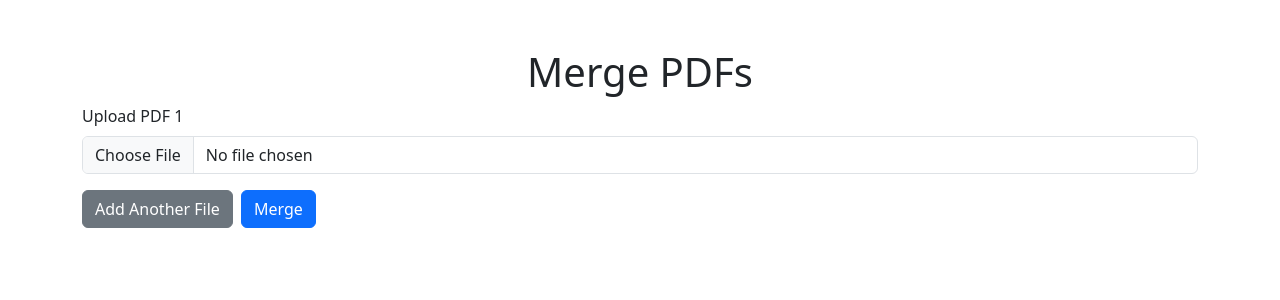
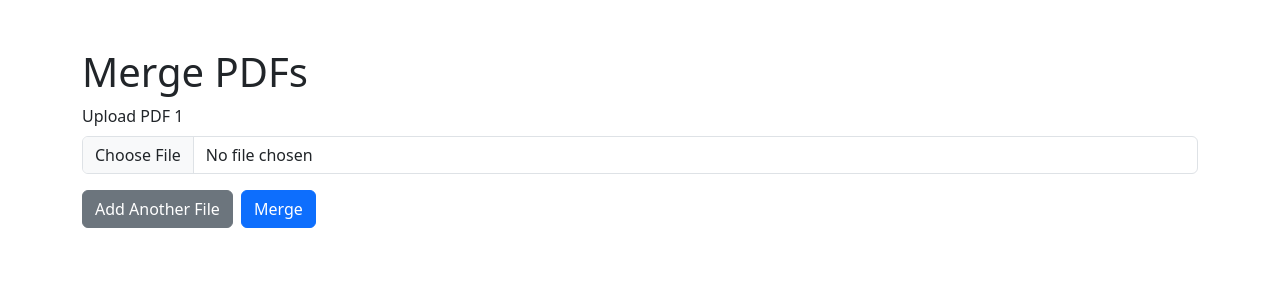
Before and after one commit to villoslado/PDFmerger, a Django app: page /merge/ in a window 1280 px wide. Shown: the top 300 px of the page. Run offline with Django 5.2, Linux system fonts and the light colour scheme.

Commit message:
Updated HTML Bootstrap

```diff
--- a/pdfmerger_app/templates/pdfmerger_app/merge_form.html
+++ b/pdfmerger_app/templates/pdfmerger_app/merge_form.html
@@ -26,7 +26,7 @@
     </head>
     <body>
         <div class="container mt-5">
-            <h1 class="text-center">Merge PDFs</h1>
+            <h1 class="text-left">Merge PDFs</h1>
             <form method="post" enctype="multipart/form-data">
                 {% csrf_token %}
                 <div id="file-inputs-container">
```
